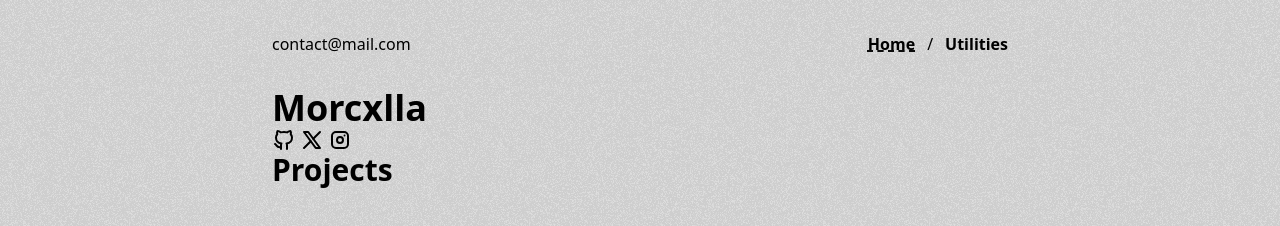
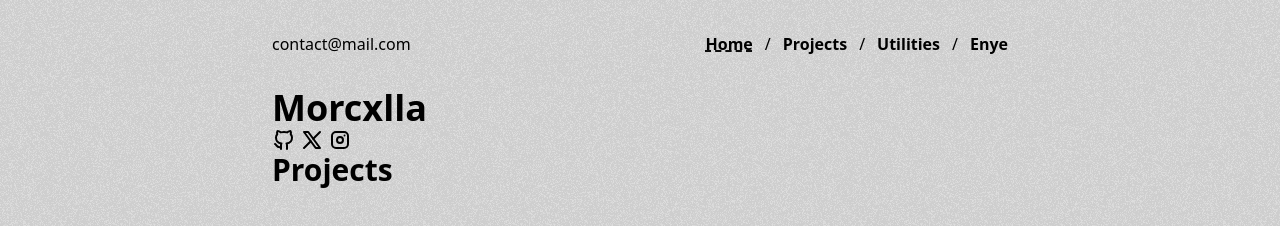
Before and after one commit to morcxlla/morcxlla, an Astro site: page / in a window 1280 px wide. Shown: the top 226 px of the page. Built offline with nearby package versions, Linux system fonts and the light colour scheme; Astro itself is replaced by a stand-in of ours.

Commit message:
New Nav Elements

```diff
--- a/src/components/Nav.astro
+++ b/src/components/Nav.astro
@@ -19,17 +19,23 @@ const { page } = Astro.props;
         Home
       </a>
     </p>
+    <div class="font-light">/</div>
+    <p class={`hover:underline ${page === 'projects' ? 'underline decoration-dashed' : ''}`}>
+      <a href="/projects">
+        Projects
+      </a>
+    </p>
     <div class="font-light" aria-hidden="true">/</div>
     <p class={`hover:underline ${page === 'utilities' ? 'underline decoration-dashed' : ''}`}>
       <a href="/utilities">
         Utilities
       </a>
     </p>
-    <!-- <div class="font-light">/</div>
-    <p>
-      <a href="">
-        Post
+    <div class="font-light" aria-hidden="true">/</div>
+    <p class={`hover:underline ${page === 'eny' ? 'underline decoration-dashed' : ''}`}>
+      <a href="/enye">
+        Enye
       </a>
-    </p> -->
+    </p>
   </nav>
 </header>
```
